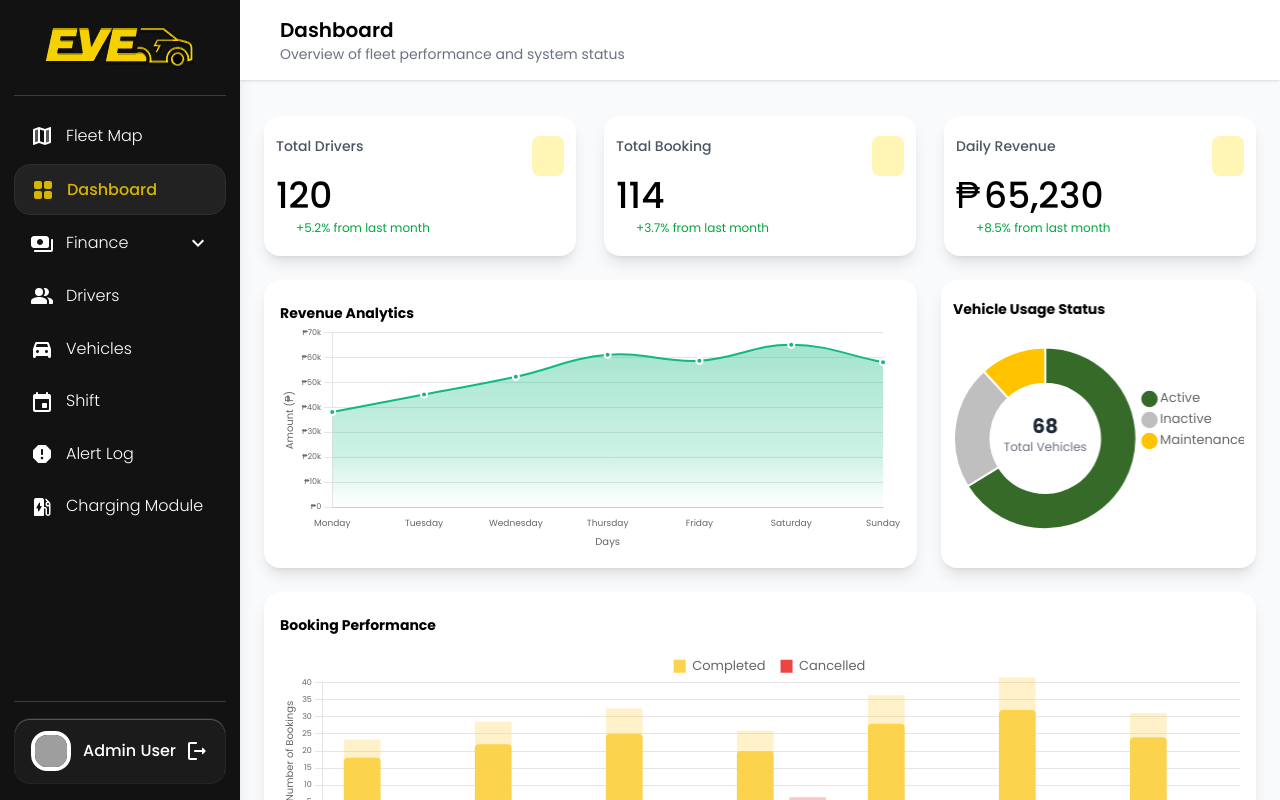
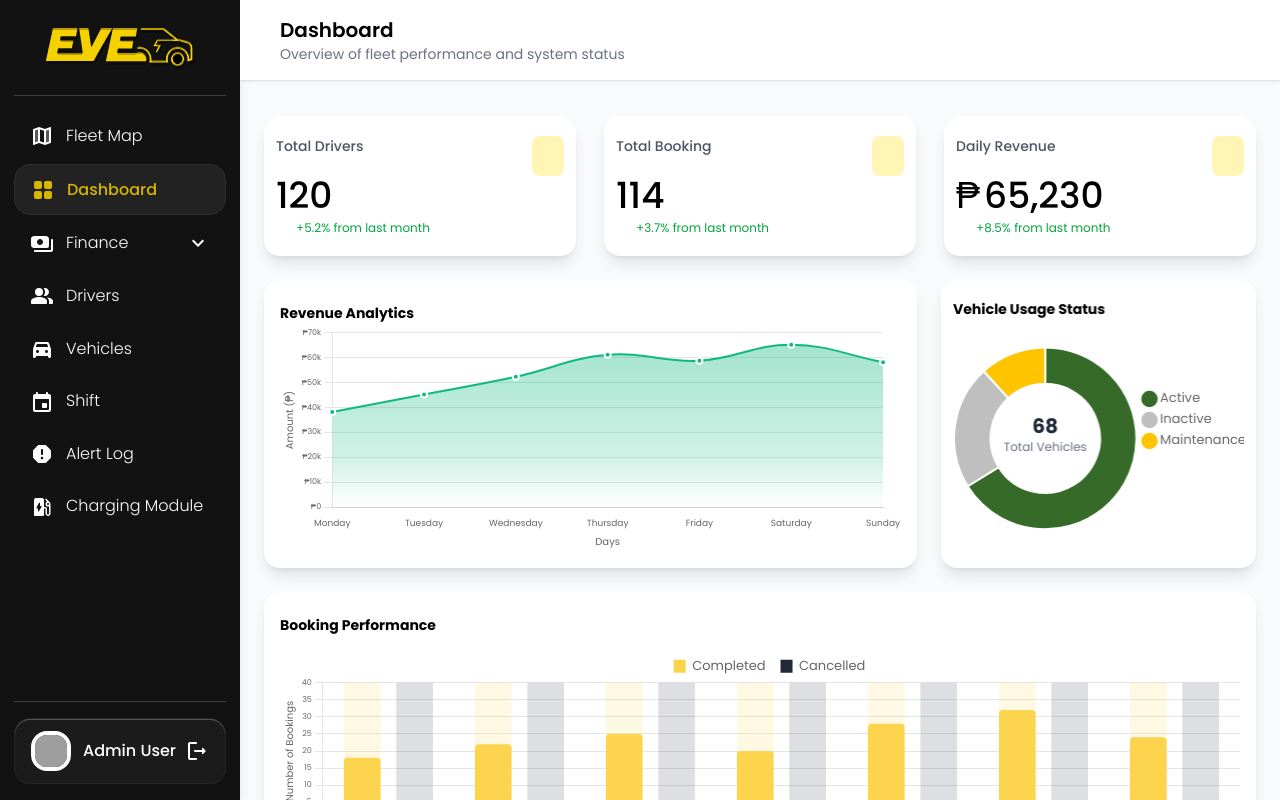
Before and after one commit to ebizads/eve-web, a Next.js app: page /Dashboard in a window 1280 px wide. Built offline with nearby package versions, Linux system fonts and the light colour scheme; grey boxes are pictures that could not be loaded; some icons are missing.

Commit message:
style(Dashboard): fix ui

```diff
--- a/src/pages/Dashboard/index.tsx
+++ b/src/pages/Dashboard/index.tsx
@@ -60,42 +60,43 @@ const centerTextPlugin = {
   },
 };
 
-const alignedShadowPlugin = {
-  id: "alignedShadow",
-  beforeDatasetsDraw(chart: any) {
-    const { ctx, data } = chart;
+const perfectlyAlignedShadowPlugin = {
+  id: "perfectlyAlignedShadow",
+  afterDatasetsDraw(chart: any) {
+    const { ctx, chartArea } = chart;
+
+    if (
+      !chartArea ||
+      chartArea.top === undefined ||
+      chartArea.bottom === undefined
+    )
+      return;
+
+    const { top, bottom } = chartArea;
 
     ctx.save();
 
-    data.datasets.forEach((dataset: any, datasetIndex: number) => {
+    // Draw shadows using the exact bar positions that have already been calculated
+    chart.data.datasets.forEach((dataset: any, datasetIndex: number) => {
       const meta = chart.getDatasetMeta(datasetIndex);
+      if (!meta.data || meta.data.length === 0) return;
 
       const shadowColor =
         datasetIndex === 0
-          ? "rgba(252, 211, 77, 0.3)" // yellow for Completed
-          : "rgba(239, 68, 68, 0.3)"; // Red for Cancelled
+          ? "rgba(252, 211, 77, 0.15)" // yellow for Completed
+          : "rgba(31, 41, 68, 0.15)"; // gray for Cancelled
 
       meta.data.forEach((bar: any) => {
-        const { x: barX, y: barY, width: barWidth, height: barHeight } = bar;
+        const { x, width } = bar;
 
-        if (barHeight > 0) {
-          const shadowHeight = barHeight * 1.3; // 30% taller than actual bar
-          const shadowY = barY - (shadowHeight - barHeight); // Align bottom with bar bottom
-
-          const shadowGradient = ctx.createLinearGradient(
-            barX - barWidth / 2,
-            shadowY,
-            barX - barWidth / 2,
-            shadowY + shadowHeight
-          );
-          shadowGradient.addColorStop(0, shadowColor);
-          shadowGradient.addColorStop(0.7, shadowColor);
-          shadowGradient.addColorStop(1, "rgba(0, 0, 0, 0)");
-
-          ctx.fillStyle = shadowGradient;
-
-          ctx.fillRect(barX - barWidth / 2, shadowY, barWidth, shadowHeight);
-        }
+        // Use the exact bar position and extend to full height
+        ctx.fillStyle = shadowColor;
+        ctx.fillRect(
+          x - width / 2, // Exact bar X position (center minus half width)
+          top, // Chart top
+          width, // Exact bar width
+          bottom - top // Full chart height
+        );
       });
     });
 
@@ -212,7 +213,7 @@ export default function Dashboard() {
         label: "Completed",
         data: [18, 22, 25, 20, 28, 32, 24],
         backgroundColor: "#FCD34D",
-        borderColor: "#10b981",
+        borderColor: "#FCD34D",
         borderWidth: 0,
         borderRadius: 4,
         barPercentage: 0.7,
@@ -221,8 +222,8 @@ export default function Dashboard() {
       {
         label: "Cancelled",
         data: [3, 2, 4, 5, 2, 1, 3],
-        backgroundColor: "#ef4444",
-        borderColor: "#ef4444",
+        backgroundColor: "#1F2937",
+        borderColor: "#1F2937",
         borderWidth: 0,
         borderRadius: 4,
         barPercentage: 0.7,
@@ -531,7 +532,7 @@ export default function Dashboard() {
             <Bar
               data={bookingData}
               options={barOptions}
-              plugins={[alignedShadowPlugin]}
+              plugins={[perfectlyAlignedShadowPlugin]}
             />
           </div>
         </div>
```
